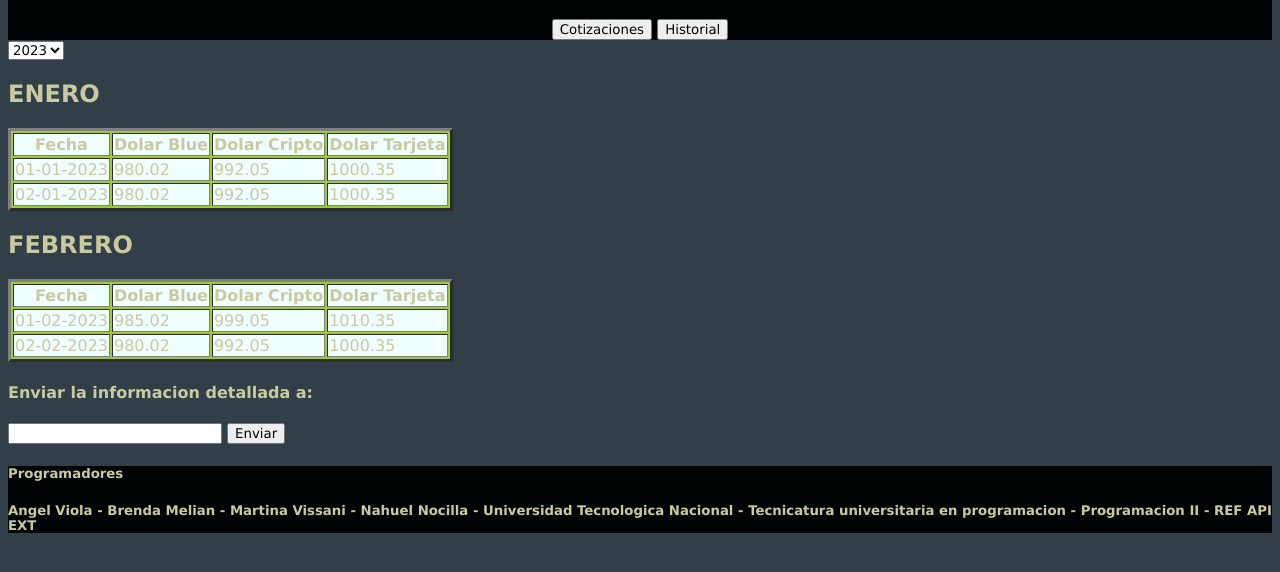
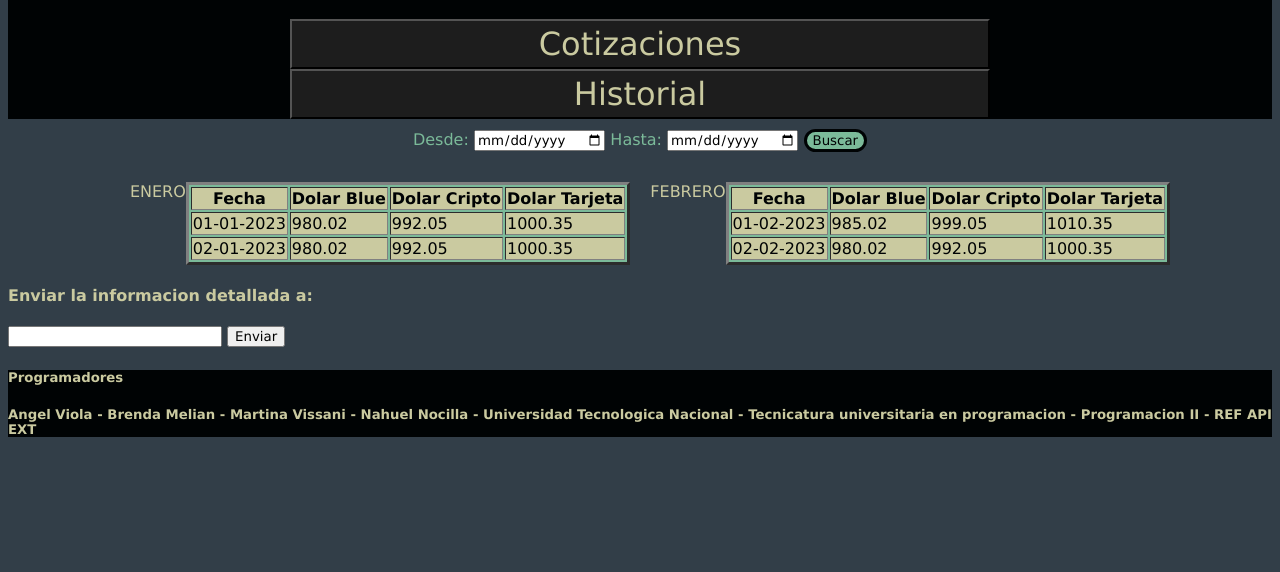
Before and after one commit to mvissani/Trabajo-Grupal-Programacion-II, a plain HTML site: page front/Historicos.html in a window 1280 px wide. Shown: the part 62-634 px from the top of the page. Drawn offline with Linux system fonts and the light colour scheme.

Commit message:
arreglos generales

```diff
--- a/front/CSS/style.css
+++ b/front/CSS/style.css
@@ -20,6 +20,8 @@ footer {
   border:4px solid #000304;
   color: #000304;
   text-align: center;
+  width: 250px;
+  height: 300px;
 }
 .item h4 {
   margin: 10%;
@@ -27,15 +29,56 @@ footer {
 .container {
   display: flex;
   justify-content: space-around;
-  margin: 5%;
+  margin: 5px;
 }
 
 table {
-  background-color: yellowgreen;
+  display: flex;
+  background-color: #7bba99;
+  color:#000304;
 }
 th {
-    background-color: azure;
+    background-color: #cacaa0;
   }
 td {
-    background-color: azure;
+    background-color: #cacaa0;
 }
+.menu{
+  background-color: #1d1d1d;
+  color: #cacaa0;
+  width: 700px;
+  height: 50px;
+  font-size: xx-large;
+}
+
+.periodo {
+  display: flex;
+  justify-content: center;
+  margin-top: 10px;
+  color: #7bba99;
+}
+
+.buscador {
+  background-color: #7bba99;
+  color: #000304;
+  border-radius: 50px;
+  border:3px solid #000304;
+}
+
+.buscador:hover{
+  background-color: #b2ffd7;
+}
+
+.menu:hover{
+  background-color: #393939;
+}
+
+.valores{
+  display: flex;
+  justify-content: center;
+  margin-top: 30px;
+}
+
+.mes {
+  margin-left: 20px;
+}
--- a/front/Historicos.html
+++ b/front/Historicos.html
@@ -8,20 +8,21 @@
     <header>
       <h1>HISTORIAL</h1>
 
-      <button class="button" onclick="window.location.href='Index.html'"> Cotizaciones</button>
-      <button class="button" onclick="window.location.href='Historicos.html'"> Historial</button>
+      <button class="menu" onclick="window.location.href='Index.html'"> Cotizaciones</button>
+      <button class="menu" onclick="window.location.href='Historicos.html'"> Historial</button>
     </header>
-    <div>
-      <select name="Año">
-        <option>2023</option>
-        <option>2022</option>
-        <option>2021</option>
-        <option>2020</option>
-      </select>
+    <div class="periodo">
+      <form >
+        <label for="fecha">Desde:</label>
+        <input type="date">
+        <label for="fecha">Hasta:</label>
+        <input type="date">
+        <input type="submit" value="Buscar" class="buscador">
+      </form>
     </div>
 
-    <div>
-      <h2>ENERO</h2>
+    <div class="valores">
+      <label class="mes">ENERO</label>
       <table border="3px">
         <tr>
           <th>Fecha</th>
@@ -45,7 +46,7 @@
         </tr>
       </table>
 
-      <h2>FEBRERO</h2>
+      <label class="mes">FEBRERO</label>
       <table border="3px">
         <tr>
           <th>Fecha</th>
```
Also changed, not shown: front/Index.html (+7 -2 lines).
